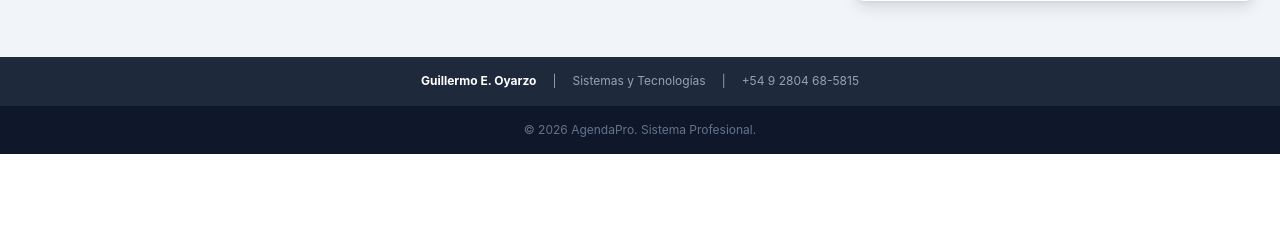
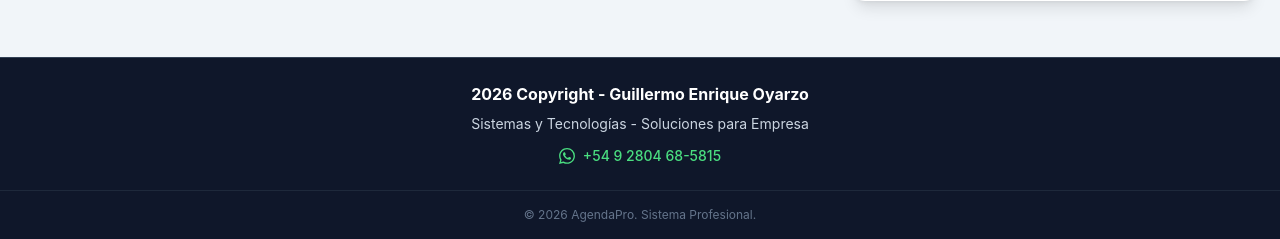
Before and after one commit to guille001-star/AgendaPro, a Flask app: page /dashboard/ in a window 1280 px wide. Shown: the part 968-1207 px from the top of the page. Before the commit the page ends 1122 px from the top, so only its background shows below. Run offline with Flask 3, Linux system fonts and the light colour scheme; the visitor is signed in with stand-in values (Sample User, id 1); data that the repository does not hold is empty; some libraries are stand-ins or nearby versions.

Commit message:
UX: Reordenar panel priorizando turnos y mejorar footer

```diff
--- a/app/templates/dashboard/index.html
+++ b/app/templates/dashboard/index.html
@@ -3,7 +3,7 @@
 <div class="bg-slate-100 min-h-screen">
     <header class="bg-slate-900 text-white py-4 px-6 flex justify-between items-center sticky top-0 z-50 border-b-4 border-indigo-600">
         <div>
-            <p class="text-xs text-slate-400 uppercase tracking-wider">Dashboard</p>
+            <p class="text-xs text-slate-400 uppercase tracking-wider">Panel de Control</p>
             <h1 class="text-xl font-bold">{{ current_user.name }}</h1>
         </div>
         <div class="flex items-center gap-4">
@@ -14,6 +14,7 @@
 
     <div class="flex flex-col lg:flex-row gap-6 p-6 max-w-7xl mx-auto">
 
+        <!-- COLUMNA IZQUIERDA: Calendario -->
         <div class="lg:w-2/3 space-y-6">
             <div class="bg-white rounded-xl shadow-lg p-6">
                 <div class="flex justify-between items-center mb-4">
@@ -21,6 +22,7 @@
                     <span class="text-xs text-slate-500 bg-slate-100 px-2 py-1 rounded">Clic para activar/desactivar</span>
                 </div>
 
+                <!-- MES ACTUAL -->
                 <h3 class="text-center font-bold text-slate-700 mb-2 uppercase tracking-wider">{{ today.strftime('%B %Y') }}</h3>
                 <div class="grid grid-cols-7 gap-1 text-center text-xs font-bold text-slate-500 mb-2">
                     <div>Dom</div><div>Lun</div><div>Mar</div><div>Mie</div><div>Jue</div><div>Vie</div><div>Sab</div>
@@ -42,6 +44,7 @@
                     {% endfor %}
                 </div>
 
+                <!-- MES SIGUIENTE -->
                 <h3 class="text-center font-bold text-slate-700 mb-2 mt-8 uppercase tracking-wider">{{ next_month_name }}</h3>
                  <div class="grid grid-cols-7 gap-1 text-center text-xs font-bold text-slate-500 mb-2">
                     <div>Dom</div><div>Lun</div><div>Mar</div><div>Mie</div><div>Jue</div><div>Vie</div><div>Sab</div>
@@ -62,15 +65,10 @@
             </div>
         </div>
 
+        <!-- COLUMNA DERECHA (Reordenada) -->
         <div class="lg:w-1/3 space-y-6">
 
-            <div class="bg-white p-6 rounded-xl shadow-lg text-center">
-                <h3 class="font-bold text-slate-800 mb-3">Tu Link de Reservas</h3>
-                <input type="text" readonly value="{{ request.host_url }}agenda/{{ current_user.slug }}" class="w-full bg-slate-100 text-center text-xs p-2 rounded mb-3 border" id="myLink">
-                <button onclick="copyLink()" class="bg-indigo-600 text-white text-sm px-4 py-2 rounded w-full font-bold hover:bg-indigo-700 mb-4">Copiar Link</button>
-                <img src="https://api.qrserver.com/v1/create-qr-code/?size=150x150&data={{ request.host_url }}agenda/{{ current_user.slug }}" alt="QR" class="mx-auto rounded">
-            </div>
-
+            <!-- 1. HOY (Arriba) -->
             <div class="bg-white p-6 rounded-xl shadow-lg">
                 <div class="flex justify-between items-center mb-4">
                     <h3 class="font-bold text-slate-800">Turnos de Hoy</h3>
@@ -88,8 +86,9 @@
                 </ul>
             </div>
 
+            <!-- 2. PROXIMOS (En medio) -->
             <div class="bg-white p-6 rounded-xl shadow-lg">
-                <h3 class="font-bold text-slate-800 mb-4">Próximos Turnos (Actualizado)</h3>
+                <h3 class="font-bold text-slate-800 mb-4">Próximos Turnos</h3>
                 <ul id="list-upcoming" class="space-y-3 text-sm max-h-60 overflow-y-auto">
                     {% for apt in upcoming_appointments %}
                     <li class="flex justify-between items-center p-2 bg-slate-50 rounded">
@@ -103,12 +102,26 @@
                     {% endfor %}
                 </ul>
             </div>
+
+            <!-- 3. LINK Y QR (Abajo) -->
+            <div class="bg-white p-6 rounded-xl shadow-lg text-center">
+                <h3 class="font-bold text-slate-800 mb-3">Tu Link y QR</h3>
+                <input type="text" readonly value="{{ request.host_url }}agenda/{{ current_user.slug }}" class="w-full bg-slate-100 text-center text-xs p-2 rounded mb-3 border" id="myLink">
+                <button onclick="copyLink()" class="bg-indigo-600 text-white text-sm px-4 py-2 rounded w-full font-bold hover:bg-indigo-700 mb-4">Copiar Link</button>
+                <img src="https://api.qrserver.com/v1/create-qr-code/?size=150x150&data={{ request.host_url }}agenda/{{ current_user.slug }}" alt="QR" class="mx-auto rounded">
+            </div>
         </div>
     </div>
 
-    <footer class="bg-slate-800 text-slate-400 py-4 mt-8 text-center text-xs">
-        <div class="flex justify-center items-center gap-4">
-            <span class="text-white font-bold">Guillermo E. Oyarzo</span> | <span>Sistemas y Tecnologías</span> | <a href="https://wa.me/5492804685815" class="hover:text-green-400">+54 9 2804 68-5815</a>
+    <!-- FOOTER MEJORADO -->
+    <footer class="bg-slate-900 text-white py-6 mt-8 text-center text-sm border-t border-slate-700">
+        <div class="max-w-4xl mx-auto px-4 space-y-2">
+            <p class="font-bold text-base">2026 Copyright - Guillermo Enrique Oyarzo</p>
+            <p class="text-slate-300">Sistemas y Tecnologías - Soluciones para Empresa</p>
+            <div class="flex justify-center items-center gap-2 pt-1">
+                <svg class="w-4 h-4 text-green-400" fill="currentColor" viewBox="0 0 24 24"><path d="M17.472 14.382c-.297-.149-1.758-.867-2.03-.967-.273-.099-.471-.148-.67.15-.197.297-.767.966-.94 1.164-.173.199-.347.223-.644.075-.297-.15-1.255-.463-2.39-1.475-.883-.788-1.48-1.761-1.653-2.059-.173-.297-.018-.458.13-.606.134-.133.298-.347.446-.52.149-.174.198-.298.298-.497.099-.198.05-.371-.025-.52-.075-.149-.669-1.612-.916-2.207-.242-.579-.487-.5-.669-.51-.173-.008-.371-.01-.57-.01-.198 0-.52.074-.792.372-.272.297-1.04 1.016-1.04 2.479 0 1.462 1.065 2.875 1.213 3.074.149.198 2.096 3.2 5.077 4.487.709.306 1.262.489 1.694.625.712.227 1.36.195 1.871.118.571-.085 1.758-.719 2.006-1.413.248-.694.248-1.289.173-1.413-.074-.124-.272-.198-.57-.347m-5.421 7.403h-.004a9.87 9.87 0 01-5.031-1.378l-.361-.214-3.741.982.998-3.648-.235-.374a9.86 9.86 0 01-1.51-5.26c.001-5.45 4.436-9.884 9.888-9.884 2.64 0 5.122 1.03 6.988 2.898a9.825 9.825 0 012.893 6.994c-.003 5.45-4.437 9.884-9.885 9.884m8.413-18.297A11.815 11.815 0 0012.05 0C5.495 0 .16 5.335.157 11.892c0 2.096.547 4.142 1.588 5.945L.057 24l6.305-1.654a11.882 11.882 0 005.683 1.448h.005c6.554 0 11.89-5.335 11.893-11.893a11.821 11.821 0 00-3.48-8.413z"/></svg>
+                <a href="https://wa.me/5492804685815" target="_blank" class="text-green-400 hover:text-green-300 font-medium transition">+54 9 2804 68-5815</a>
+            </div>
         </div>
     </footer>
 </div>
@@ -138,15 +151,10 @@
         alert("Link copiado!");
     }
 
-    // --- AUTO-REFRESH CON CACHE BUSTER ---
     setInterval(function() {
-        // Agregamos '?v=' + fecha para que el navegador NO use la cache
         fetch('/dashboard/live-data?v=' + new Date().getTime())
             .then(response => response.json())
             .then(data => {
-                console.log("Datos recibidos:", data); // Debug en consola
-
-                // Actualizar HOY
                 document.getElementById('today-badge').innerText = data.todays.length;
                 const listToday = document.getElementById('list-today');
 
@@ -161,7 +169,6 @@
                     listToday.innerHTML = '<li class="text-slate-400 text-center py-4">Sin turnos hoy.</li>';
                 }
 
-                // Actualizar PROXIMOS
                 const listUpcoming = document.getElementById('list-upcoming');
                 if(data.upcoming.length > 0){
                     listUpcoming.innerHTML = data.upcoming.map(apt => `
@@ -176,6 +183,6 @@
                     listUpcoming.innerHTML = '<li class="text-slate-400 text-center py-4">Sin turnos futuros.</li>';
                 }
             });
-    }, 5000); // Cambiado a 5 segundos para probar más rápido
+    }, 5000);
 </script>
 {% endblock %}
```
